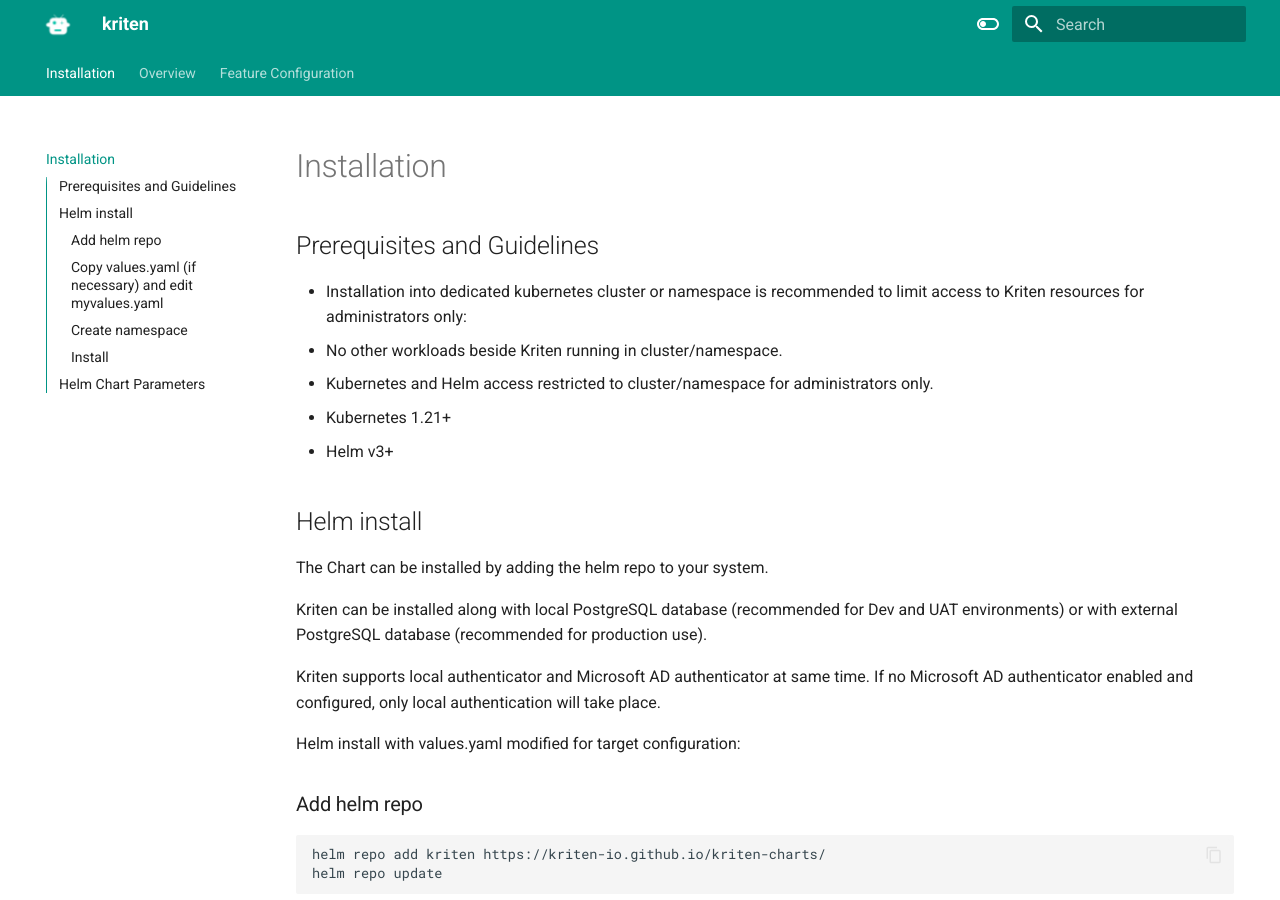
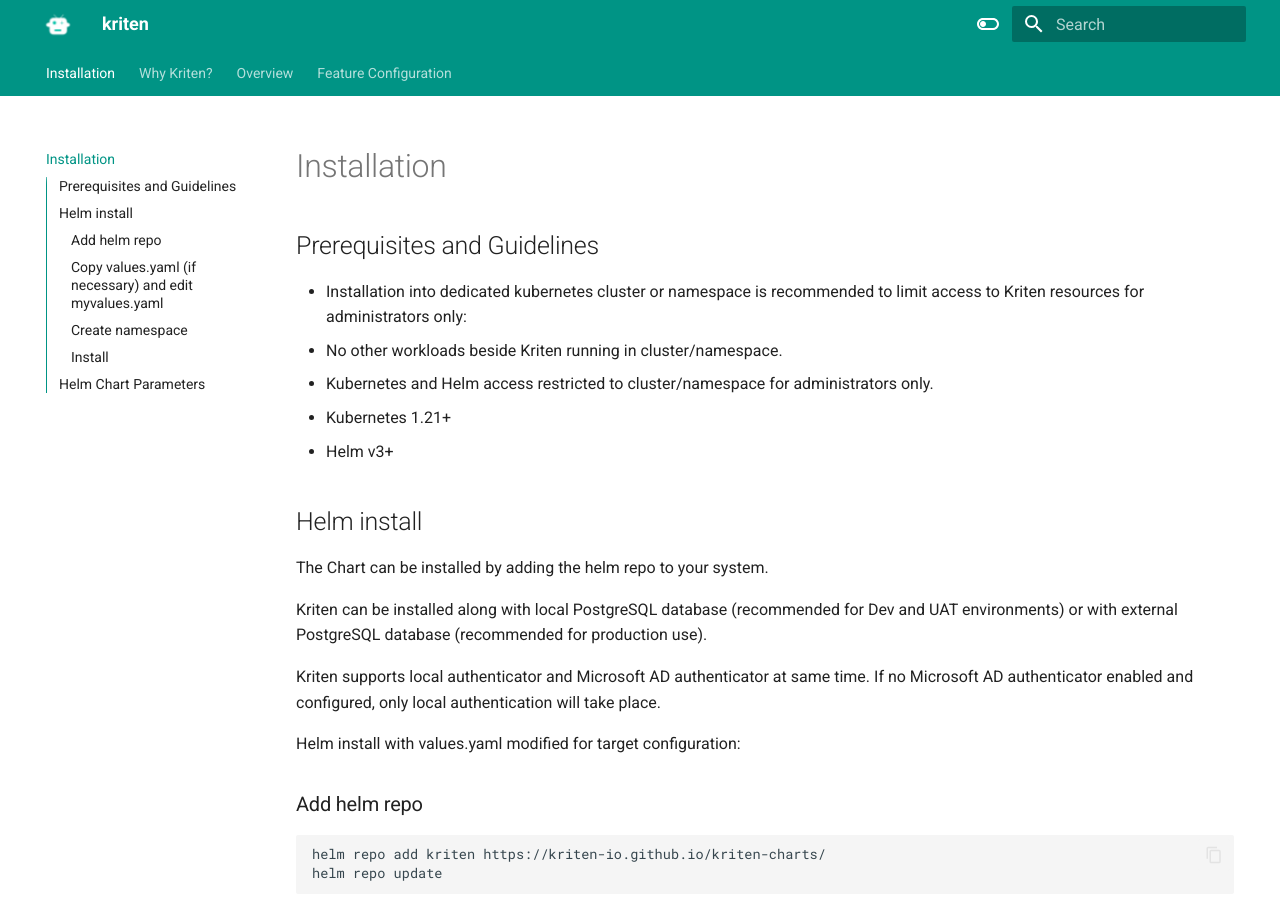
Before and after one commit to kriten-io/kriten-docs, an MkDocs documentation site: the page built from docs/index.md, in a window 1280 px wide and 900 px high. Built offline with MkDocs 1.6.1 and Material for MkDocs 9.7.7, drawn with Linux system fonts in a browser that asks for light colours.

Commit message:
Update mkdocs.yml

```diff
--- a/mkdocs.yml
+++ b/mkdocs.yml
@@ -58,6 +58,7 @@
 
 nav:
   - Installation: "index.md"
+  - Why Kriten?: "why.md"
   - Overview: "overview.md"
   - Feature Configuration:
     - Role Based Access Control: "rbac.md"
```
